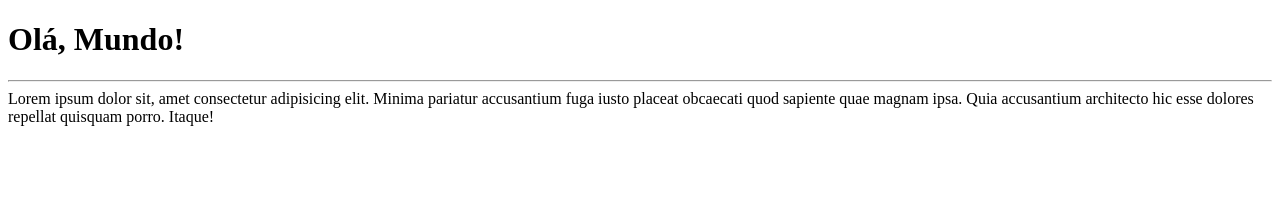
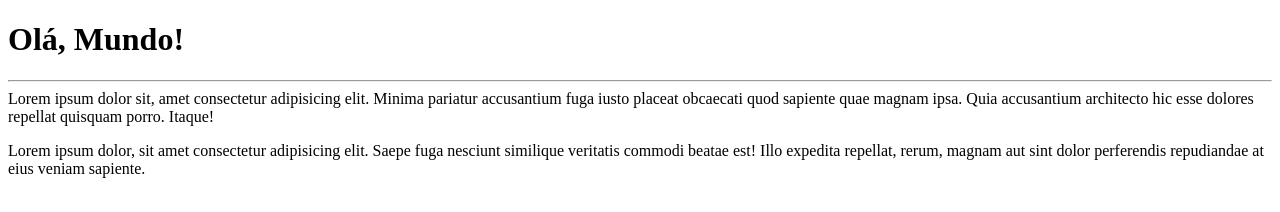
Before and after one commit to erikbppaiva/ola-mundo, a plain HTML site: page site-exemplo/index.html in a window 1280 px wide. Drawn offline with Linux system fonts and the light colour scheme.

Commit message:
modificado o index

```diff
--- a/site-exemplo/index.html
+++ b/site-exemplo/index.html
@@ -11,6 +11,9 @@
         <hr>
         Lorem ipsum dolor sit, amet consectetur adipisicing elit. Minima pariatur accusantium fuga iusto placeat obcaecati quod sapiente quae magnam ipsa. Quia accusantium architecto hic esse dolores repellat quisquam porro. Itaque!
     </p>
+    <p>
+        Lorem ipsum dolor, sit amet consectetur adipisicing elit. Saepe fuga nesciunt similique veritatis commodi beatae est! Illo expedita repellat, rerum, magnam aut sint dolor perferendis repudiandae at eius veniam sapiente.
+    </p>
 
 </body>
 </html>
```
